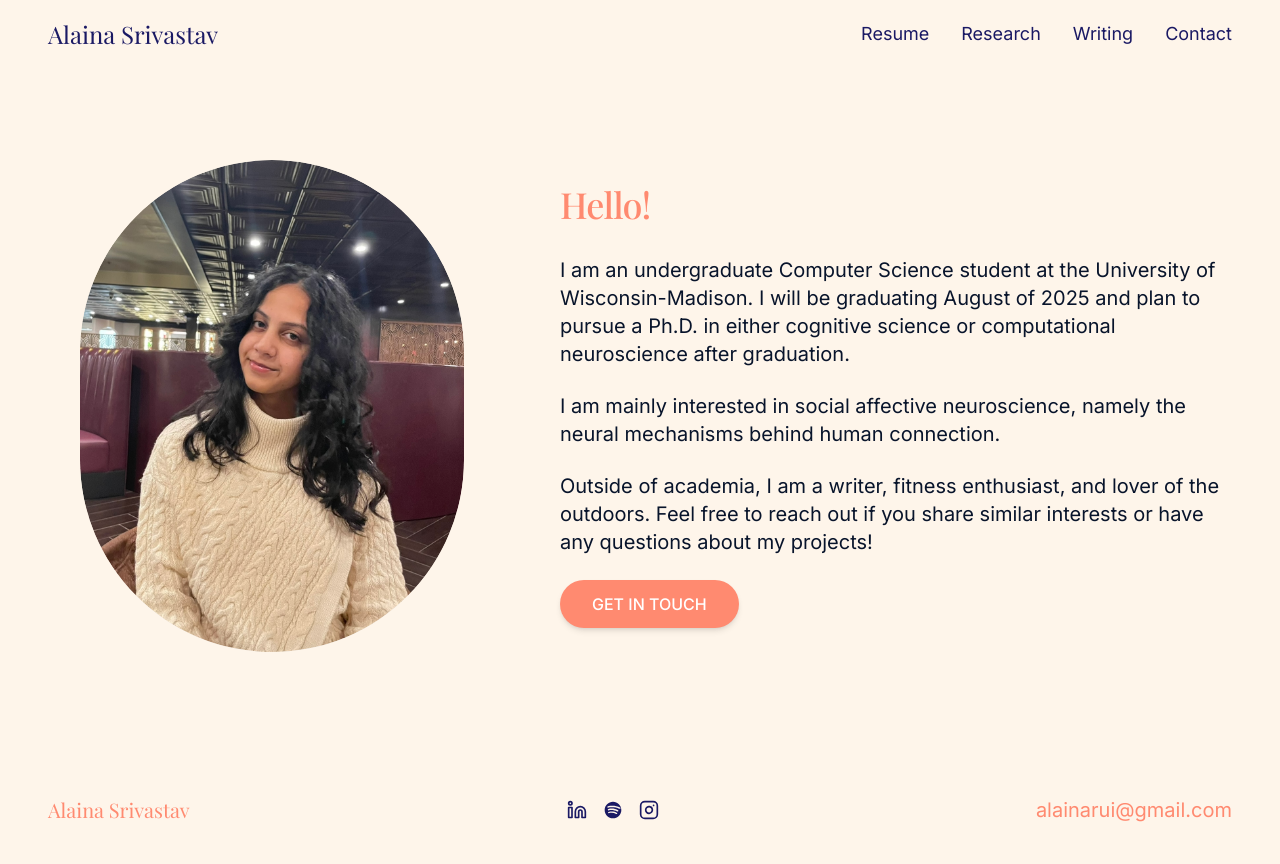
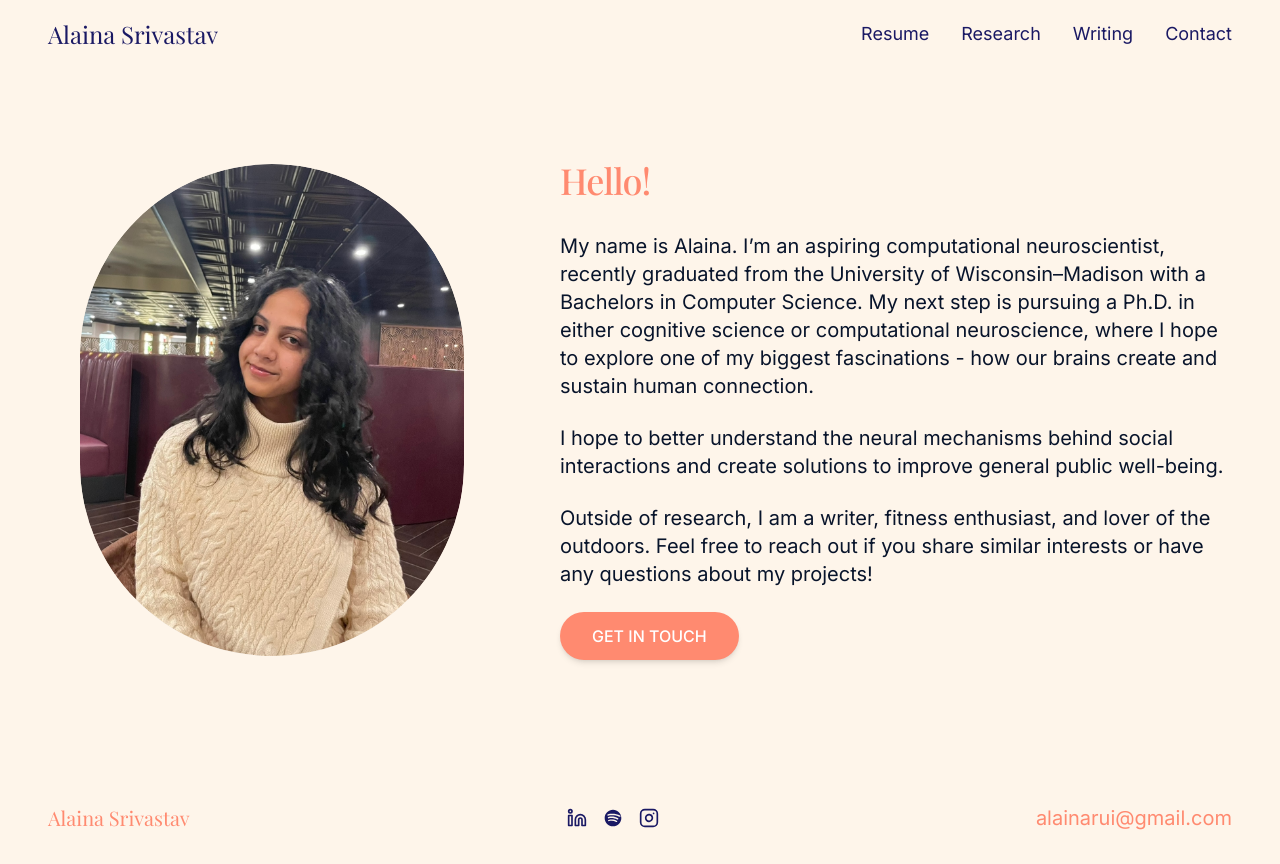
Before and after one commit to alainasriv/alainasrivsite, a React (Vite) app: page / in a window 1280 px wide. Built offline with nearby package versions, Linux system fonts and the light colour scheme.

Commit message:
graduated, so updated

```diff
--- a/src/pages/Index.tsx
+++ b/src/pages/Index.tsx
@@ -60,21 +60,21 @@ const Index = () => {
             className="text-lg md:text-xl leading-relaxed mb-4"
             variants={fadeIn}
           >
-            I am an undergraduate Computer Science student at the University of Wisconsin-Madison. I will be graduating August of 2025 and plan to pursue a Ph.D. in either cognitive science or computational neuroscience after graduation.
+            My name is Alaina. I’m an aspiring computational neuroscientist, recently graduated from the University of Wisconsin–Madison with a Bachelors in Computer Science. My next step is pursuing a Ph.D. in either cognitive science or computational neuroscience, where I hope to explore one of my biggest fascinations - how our brains create and sustain human connection.
           </motion.p>
 
           <motion.p
             className="text-lg md:text-xl leading-relaxed mb-4"
             variants={fadeIn}
           >
-            I am mainly interested in social affective neuroscience, namely the neural mechanisms behind human connection.
+            I hope to better understand the neural mechanisms behind social interactions and create solutions to improve general public well-being.
           </motion.p>
 
           <motion.p
             className="text-lg md:text-xl leading-relaxed mb-8"
             variants={fadeIn}
           >
-            Outside of academia, I am a writer, fitness enthusiast, and lover of the outdoors. Feel free to reach out if you share similar interests or have any questions about my projects!
+            Outside of research, I am a writer, fitness enthusiast, and lover of the outdoors. Feel free to reach out if you share similar interests or have any questions about my projects!
           </motion.p>
 
           <motion.div
```
